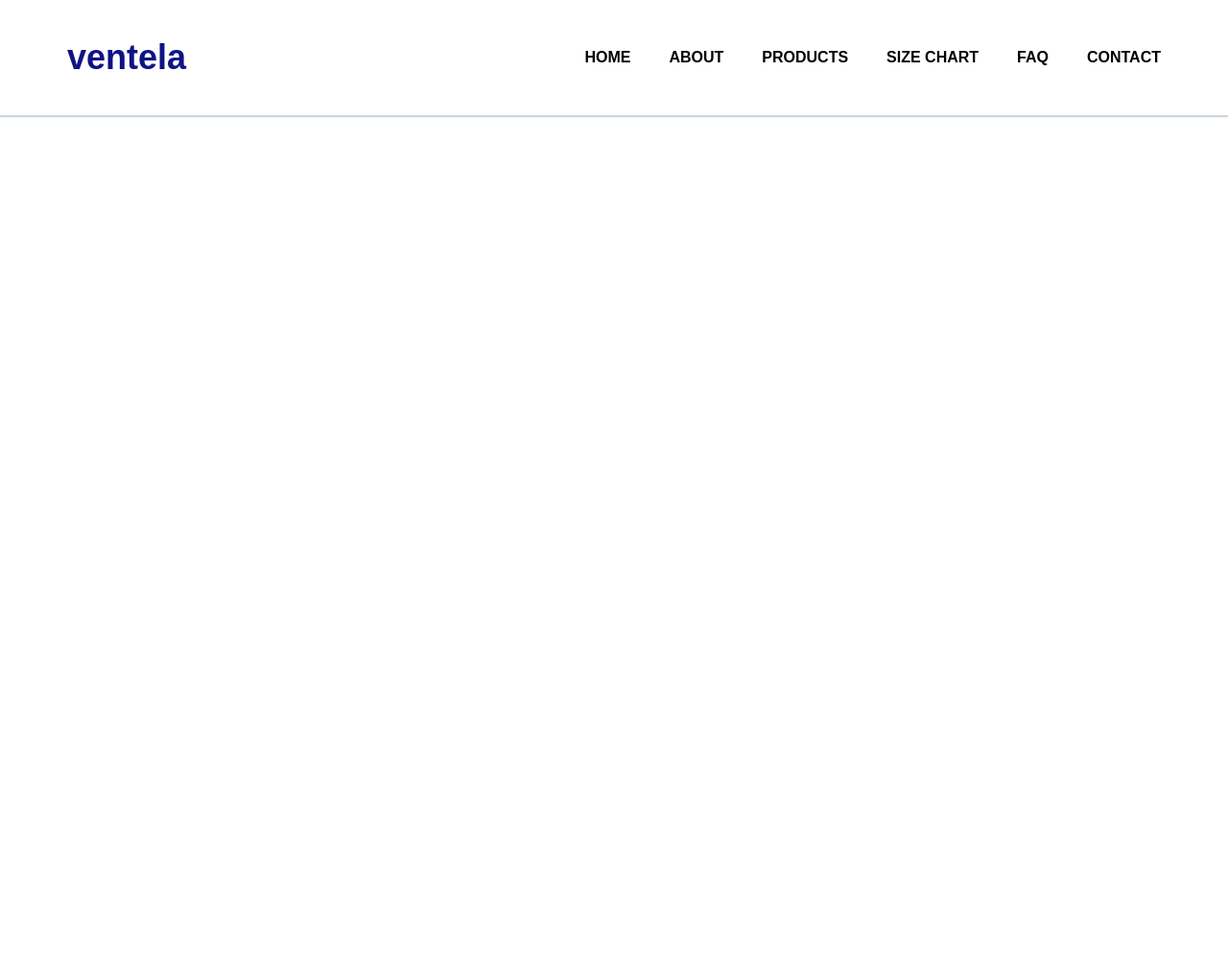
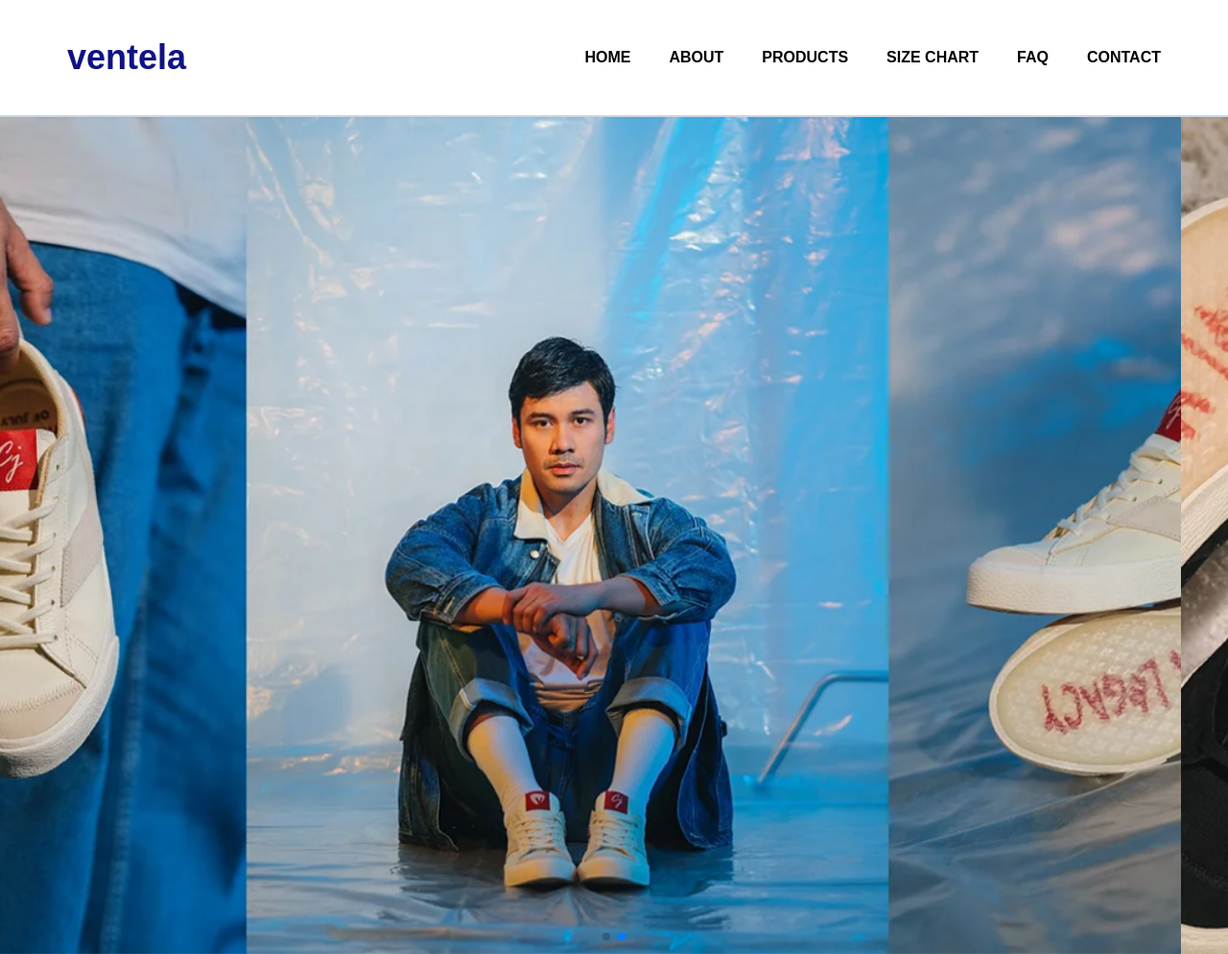
Before and after one commit to ferdynandergypramudanii/ventela-clone, a website: page index.html in a window 1280 px wide. Shown: the whole page at 96% size. Before the commit the page ends 800 px from the top, so only its background shows below. Drawn offline with nearby package versions, Linux system fonts and the light colour scheme.

Commit message:
add hero-section

```diff
--- a/index.html
+++ b/index.html
@@ -8,10 +8,13 @@
 
     <!-- remixicon -->
     <link href="https://cdn.jsdelivr.net/npm/remixicon@4.3.0/fonts/remixicon.css" rel="stylesheet" />
+
+    <!-- swiperjs -->
+    <link rel="stylesheet" href="https://cdn.jsdelivr.net/npm/swiper@11/swiper-bundle.min.css" />
 </head>
 
 <body>
-    <header class="py-3 font-montserrat border-b-2 border-slate-300 shadow-sm">
+    <header class="w-full py-3 font-montserrat border-b-2 border-slate-300 shadow-sm fixed top-0 left-0 bg-white z-50">
         <nav class="container">
             <div class=" h-24 flex flex-row justify-between items-center">
                 <div>
@@ -46,7 +49,17 @@
         </nav>
     </header>
 
+    <section id="hero" class="w-full pt-28">
+        <div class="swiper">
+            <div class="swiper-wrapper">
+                <img class="swiper-slide" src="./img/home1.png" alt="">
+                <img class="swiper-slide" src="./img/home2.png" alt="">
+            </div>
+            <div class="swiper-pagination"></div>
+        </div>
+    </section>
 
+    <script src="https://cdn.jsdelivr.net/npm/swiper@11/swiper-bundle.min.js"></script>
     <script src="main.js"></script>
 </body>
 
--- a/main.js
+++ b/main.js
@@ -7,3 +7,16 @@ burgerBtn.addEventListener("click", () => {
   burgerBtn.classList.toggle("ri-close-line");
   navMenu.classList.toggle("swipe-left");
 });
+
+// swiperjs
+const swiper = new Swiper(".swiper", {
+  loop: true,
+  autoplay: {
+    delay: 5000,
+  },
+
+  pagination: {
+    el: ".swiper-pagination",
+    clickable: true,
+  },
+});
--- a/src/input.css
+++ b/src/input.css
@@ -5,3 +5,7 @@
 .swipe-left {
   @apply -right-[40%];
 }
+
+.swiper {
+  @apply w-full;
+}
```
Also changed, not shown: src/output.css.
